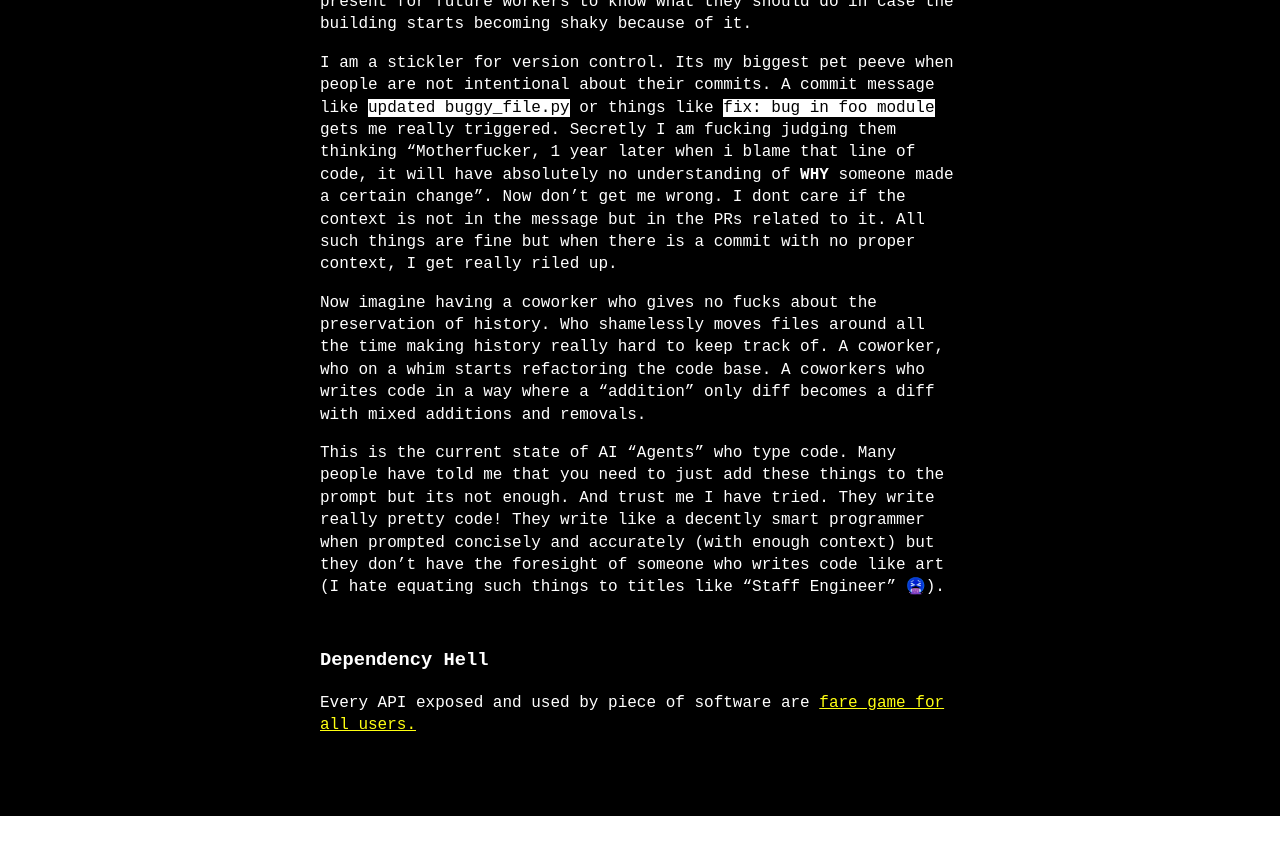
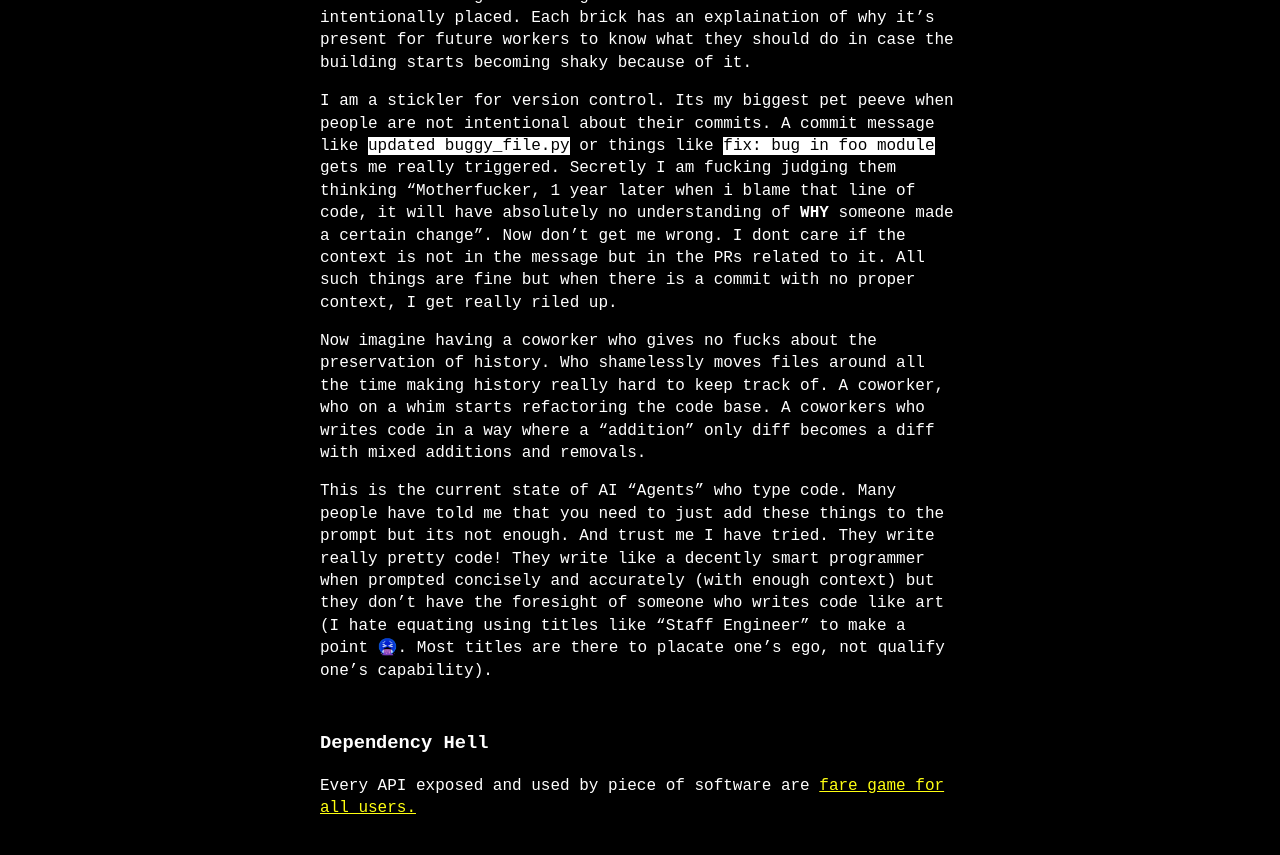
Before and after one commit to technoyoda/technoyoda.github.io, a Jekyll site: the page built from _posts/2025-08-06-ai-is-the-user.md, in a window 1280 px wide and 900 px high, scrolled down 2948 px. Shown: the top 855 px of the window. Built offline with Jekyll 4.4.1, drawn with Linux system fonts in a browser that asks for light colours; before the commit the page ends 3764 px from its top, so only the background shows below that.

Commit message:
moar tweeks

```diff
--- a/_posts/2025-08-06-ai-is-the-user.md
+++ b/_posts/2025-08-06-ai-is-the-user.md
@@ -6,7 +6,7 @@
 ---
 <br>
 > This blog post is full of problems and ideas. It is not meant as a puff piece to point out that "look this stupid model cannot count R's in rigurgitating". Its about pointing out practical problems I face on a day to day basis that inhibit these models/tools from permanently replacing me at my job. I would be the happiest person ever if I can stop programming professionally and just start a bar where I can flirt with cute girls and throw crazy parties. But sadly current age tools are no where that I can just outsource it to some AI and buy myself time and bandwith to start my bar while the thing programs for me in the backgound.
-
+<br>
 
 GPT 5 has just come out and there is so much conversation on the interwebs about how its better/worse at coding. 2025 has seen a massive capital boom in things like agents. A shit ton of startups are getting funded for **any idea** they can pull out of thier ass.  Some fucker goes viral on twitter telling people to [cheat on everything gets funded serious](https://x.com/im_roy_lee/status/1936138361011585190) `$`. But no matter how much `$` YC and A16Z puts in these numb nuts, most of them have never built software with others to understand that an arbitrary product cannot be trivially integrated with humans to just replace the human software engineer.
 
@@ -40,8 +40,9 @@
 
 What happens when your monitoring solution goes down? Even if AI's figured out things for me the "who's watching the watcher problem" just never ceases to go away. TODO: Explain why?
 
+<br>
 > There is a world where I see that we have **AI programmers** but I yet dont see a world in the next decade where we have **AI Software Engineer**. Core distinction between an AI programmer and Software engineer is that the programmer is that just **writes and tests some code** but the software engineer operates the code they write. They make "mangement" decisions about shipping, identifying what to build and talking to people to understand why something needs to be built.
-
+<br>
 
 ### Version Control
 
@@ -51,7 +52,7 @@
 
 Now imagine having a coworker who gives no fucks about the preservation of history. Who shamelessly moves files around all the time making history really hard to keep track of. A coworker, who on a whim starts refactoring the code base. A coworkers who writes code in a way where a "addition" only diff becomes a diff with mixed additions and removals.
 
-This is the current state of AI "Agents" who type code. Many people have told me that you need to just add these things to the prompt but its not enough. And trust me I have tried. They write really pretty code! They write like a decently smart programmer when prompted concisely and accurately (with enough context) but they don't have the foresight of someone who writes code like art (I hate equating such things to titles like "Staff Engineer" 🤮).
+This is the current state of AI "Agents" who type code. Many people have told me that you need to just add these things to the prompt but its not enough. And trust me I have tried. They write really pretty code! They write like a decently smart programmer when prompted concisely and accurately (with enough context) but they don't have the foresight of someone who writes code like art (I hate equating using titles like "Staff Engineer" to make a point 🤮. Most titles are there to placate one's ego, not qualify one's capability).
 
 ### Dependency Hell
 
```
